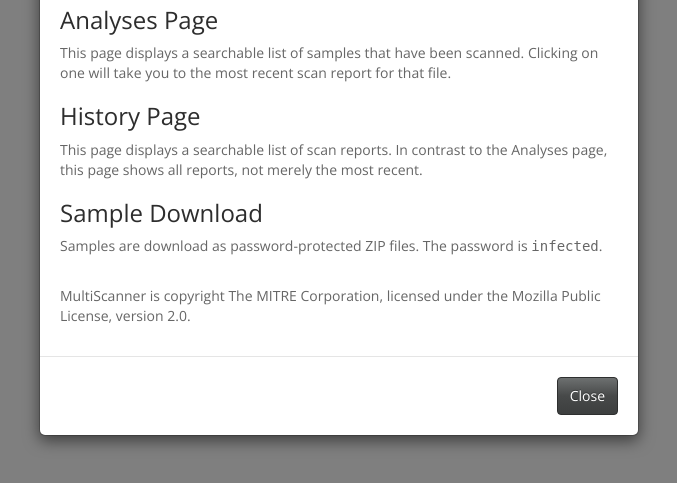
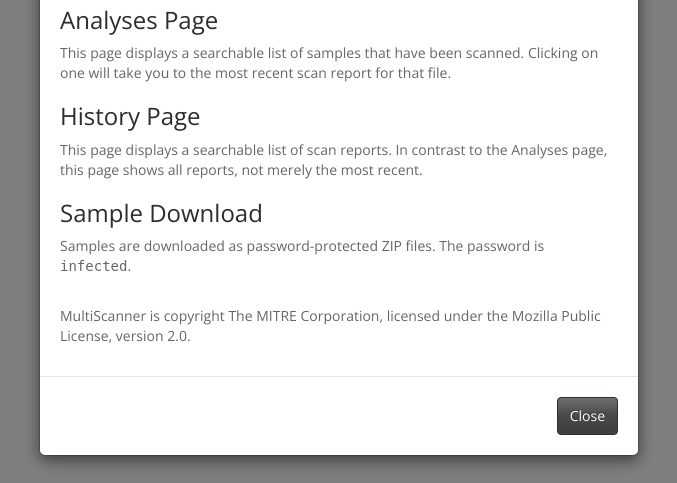
Before and after one commit to mitre/multiscanner, a Flask app: page /history in a window 1280 px wide, after a click that opens the changed part. Shown: the part 317-800 px from the top of the page, without its empty margins (301-978 px from the left). Run offline with Flask 2, Linux system fonts and the light colour scheme; parts of the project's set-up code (start-up, migrations or seed data) failed here and were passed over; some libraries are stand-ins or nearby versions.

Commit message:
Typo fix

```diff
--- a/web/templates/layout.html
+++ b/web/templates/layout.html
@@ -70,8 +70,7 @@
             <h3>History Page</h3>
             <p>This page displays a searchable list of scan reports. In contrast to the Analyses page, this page shows all reports, not merely the most recent.</p>
             <h3>Sample Download</h3>
-            <p>Samples are download as password-protected ZIP files. The password is
-            <tt>infected</tt>.</p>
+            <p>Samples are downloaded as password-protected ZIP files. The password is <tt>infected</tt>.</p>
             <br/>
             <p>MultiScanner is copyright The MITRE Corporation, licensed under the Mozilla Public License, version 2.0.</p>
           </div>
```
